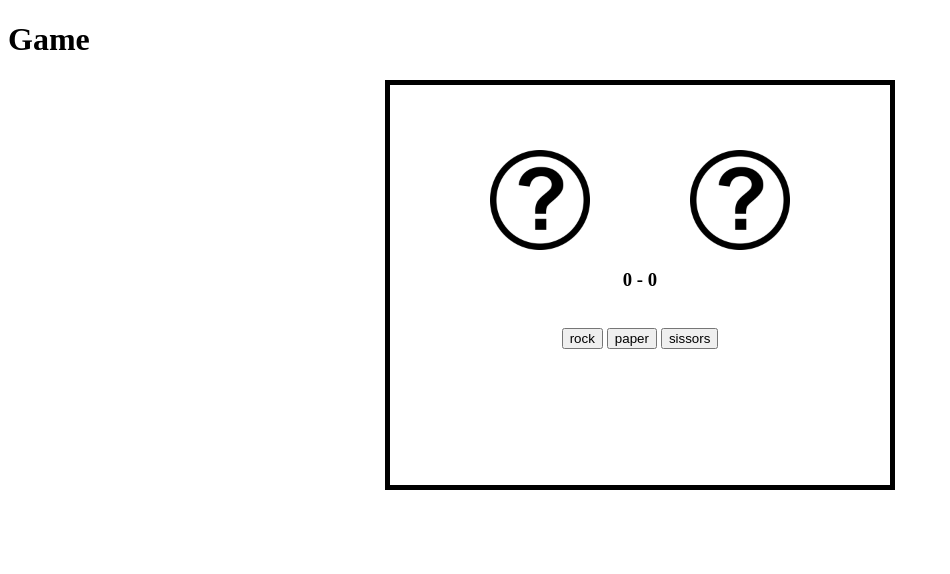
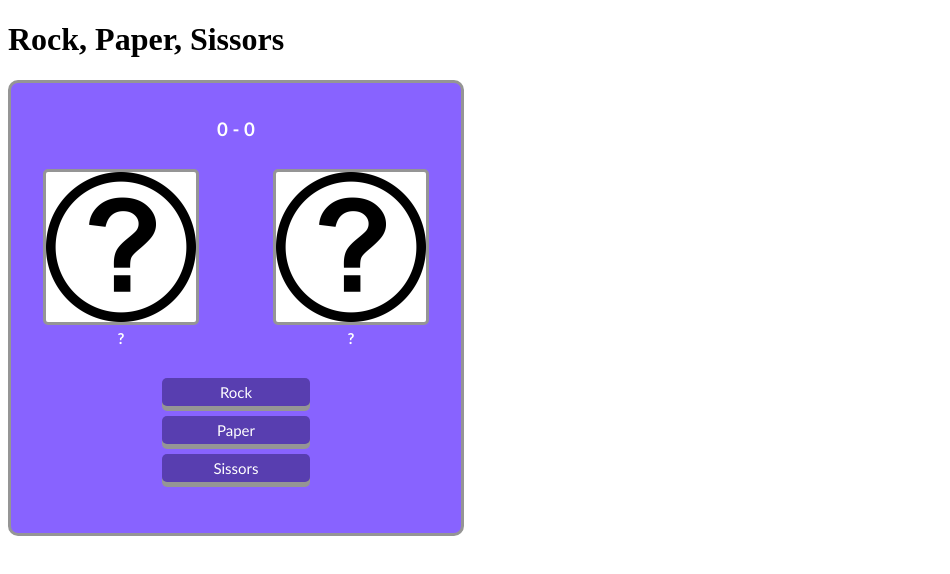
Before and after one commit to NicholasWhiffen/RockPaperSissorsPlugin, a plain HTML site: page index.html in a window 1280 px wide. Both pictures are taken after a click on the button "Best of 1". Shown: the whole page, without its empty margins (0-950 px from the left). Drawn offline with nearby package versions, Linux system fonts and the light colour scheme.

Commit message:
"Fully complete and styled"

```diff
--- a/app.js
+++ b/app.js
@@ -1,29 +1,36 @@
 $("#rps_game").rockPaperSissors({
     image1: {
-        name: "rock",
-        src: "images/image1.jpeg"
+        name: "Rock",
+        src: "assets/image1.jpeg"
     },
     image2: {
-        name: "paper",
-        src: "images/image2.jpeg"
+        name: "Paper",
+        src: "assets/image2.jpeg"
     },
     image3: {
-        name: "sissors",
-        src: "images/image3.jpeg"
+        name: "Sissors",
+        src: "assets/image3.jpeg"
+    },
+    winSound: {
+        src: "assets\\winSound.mp3"
     },
     $gameDiv: {
-        width:  "400px",
-        height : "300px",
-        border: "5px solid black",
-        padding: "50px"
+        border: "3px solid rgb(149, 149, 149)",
+        backgroundcolor: "rgb(136, 99, 255)"
     },
-    imageBorder: "15px solid #ffffff",
-    borderRadius: "10px",
-    imageWidth: "100px",
-    imageHeight: "100px",
+    buttons: {
+        backgroundcolor: "rgb(88, 62, 176)",
+        color: "white",
+
+    },
+    imageBorder: "3px solid rgb(149, 149, 149)",
     imageCaption: {
-        exist: true,
-        color: "#ffffff",
-        fontSize: "40px"
-    }
+        color: "white"
+    },
+    score: {
+        color: "white"
+    },
+    win: function(){
+        console.log("win");
+    },
 });
--- a/css/style.css
+++ b/css/style.css
@@ -0,0 +1,92 @@
+#rps_game{
+    text-align: "center";
+    padding: "50px";
+    border-radius: 10px;
+    width: 450px;
+    height: 450px;
+}
+
+#gameAmount{
+    margin-top: 35%;
+}
+
+#gameAmount button{
+    text-align: center;
+    margin-left:auto;
+    margin-right:auto;
+    margin-top: 10px;
+    display: block;
+}
+
+#content{
+    display: grid;
+    grid-template-columns: auto auto;
+    grid-gap: 10px;
+    text-align: center;
+    margin-left:auto;
+    margin-right:auto;
+}
+
+img{
+    width: 150px;
+    height: 150px;
+    background-color: white;
+}
+
+span{
+    font-size: 15px;
+    font-weight: bold;
+    font-family: 'Gill Sans', 'Gill Sans MT', Calibri, 'Trebuchet MS', sans-serif;
+}
+
+#score{
+    grid-column-start: 1;
+    grid-column-end: 3;
+    margin-top: 35px;
+    font-family: 'Gill Sans', 'Gill Sans MT', Calibri, 'Trebuchet MS', sans-serif;
+}
+
+#choices{
+    grid-column-start: 1;
+    grid-column-end: 3;
+}
+#choices button{
+    margin: 10px;
+    text-align: center;
+    margin-left:auto;
+    margin-right:auto;
+    margin-top: 10px;
+    display: block;
+}
+
+#choices :first-child {
+    margin-top: 20px;
+}
+
+#player1{
+    grid-column-start: 1;
+    grid-column-end: 2;
+}
+#player2{
+    grid-column-start: 2;
+    grid-column-end: 3;
+}
+
+button{
+    display: block;
+    width: 33%;
+    padding: 5px 15px;
+    font-size: 15px;
+    font-family: 'Gill Sans', 'Gill Sans MT', Calibri, 'Trebuchet MS', sans-serif;
+    cursor: pointer;
+    text-align: center;
+    text-decoration: none;
+    outline: none;
+    border: none;
+    border-radius: 5px;
+    box-shadow: 0 5px rgb(149, 149, 149);
+}
+button:active {
+    box-shadow: 0 5px #666;
+    transform: translateY(4px);
+  }
--- a/index.html
+++ b/index.html
@@ -7,7 +7,7 @@
 </head>
 <body>
     <main>
-        <h1>Game</h1>
+        <h1>Rock, Paper, Sissors</h1>
         <div id="rps_game">
 
         </div>
```
Also changed, not shown: assets/image1.jpeg (renamed from images/image1.jpeg), assets/image2.jpeg (renamed from images/image2.jpeg), assets/image3.jpeg (renamed from images/image3.jpeg), assets/question.png (renamed from images/question.png), jquery.rock_paper_sissors.js, 1 other file.
